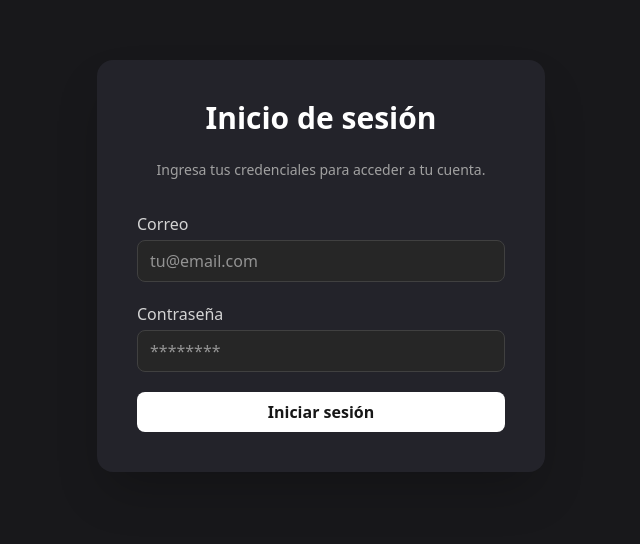
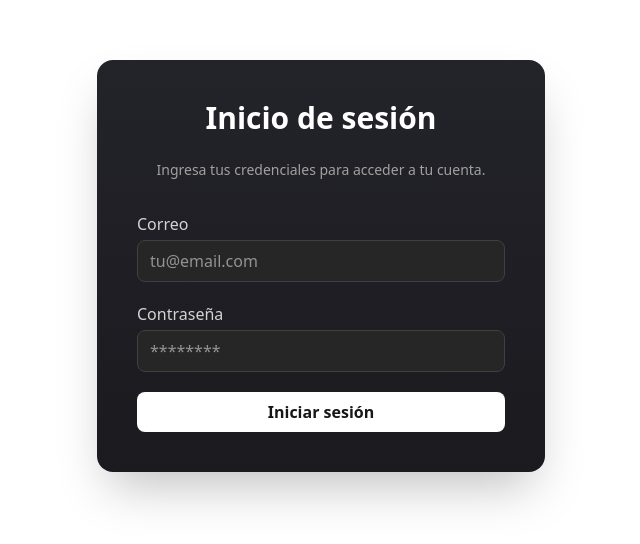
Before and after one commit to EkarCortes/SeguridadFront, a React (Vite) app: page /home in a window 1280 px wide. Shown: the part 134-678 px from the top of the page, without its empty margins (319-959 px from the left). Built offline with nearby package versions, Linux system fonts and the light colour scheme.

Commit message:
Apply gradient backgrounds to main UI components

```diff
--- a/src/components/AccessTable.tsx
+++ b/src/components/AccessTable.tsx
@@ -106,7 +106,9 @@ const columns = [
 
 // Paginación personalizada
 const CustomPagination = (props: any) => (
-  <div className="flex justify-end items-center gap-2 p-2 bg-[#23232a] rounded-b">
+  <div className="flex justify-end items-center gap-2 p-2  rounded-b" style={{
+              background: `linear-gradient(180deg, #23232a 0%, #1a1a1f 100%)`,
+            }}>
     <button
       className="px-3 py-1 rounded bg-[#3f3f46] text-white font-bold hover:bg-[#18181b] transition"
       onClick={() => props.onChangePage(props.currentPage - 1)}
@@ -138,7 +140,8 @@ const customStyles: TableProps<any>["customStyles"] = {
   },
   headRow: {
     style: {
-      backgroundColor: "#23222A",
+
+     background: `linear-gradient(180deg, #23232a 0%, #1a1a1f 100%)`,
       color: accentColor,
       fontWeight: 600,
       fontSize: 15,
@@ -159,12 +162,12 @@ const customStyles: TableProps<any>["customStyles"] = {
   },
   rows: {
     style: {
-      backgroundColor: "#313136",
+      backgroundColor: "#252730",
       color: "#fff",
       fontSize: "0.95rem",
       borderBottom: "1px solid #303036",
       '&:nth-of-type(odd)': {
-        backgroundColor: "#2B2B2E",
+        backgroundColor: "#2f313aff",
       },
       '&:hover': {
         backgroundColor: "#313136",
--- a/src/components/Modal.tsx
+++ b/src/components/Modal.tsx
@@ -26,6 +26,9 @@ const Modal: React.FC<ModalProps> = ({
     <div className="fixed inset-0 z-50 flex items-center justify-center bg-black/60">
       <div
         className={`bg-[#23232a] rounded-xl shadow-2xl w-full ${sizeClass} p-6 relative`}
+style={{
+              background: `linear-gradient(180deg, #23232a 0%, #1a1a1f 100%)`,
+            }}
       >
         <button
           className="absolute top-3 right-3 text-neutral-400 hover:text-white text-xl"
--- a/src/hooks/drawer/useDrawerStyles.ts
+++ b/src/hooks/drawer/useDrawerStyles.ts
@@ -41,7 +41,7 @@ export const useDrawerStyles = (
     const drawerStyles = {
         display: "block",
         "& .MuiDrawer-paper": {
-            background: `linear-gradient(180deg, ${paperColor} 0%, #1a1a1f 100%)`,
+            background: "#23232a",
             color: accentColor,
             border: "none",
             boxShadow: open
--- a/src/views/agregados/listaAgregados.tsx
+++ b/src/views/agregados/listaAgregados.tsx
@@ -124,7 +124,8 @@ const columns = (
 const customStyles = {
   table: {
     style: {
-      backgroundColor: "#23232a",
+           background: `linear-gradient(180deg, #23232a 0%, #1a1a1f 100%)`,
+
       borderRadius: "0.75rem",
       color: "#a3a3a3",
       minHeight: "400px",
@@ -132,7 +133,8 @@ const customStyles = {
   },
   headRow: {
     style: {
-      backgroundColor: "#22222A",
+           background: `linear-gradient(180deg, #23232a 0%, #1a1a1f 100%)`,
+
       color: "#a3a3a3",
       fontWeight: "bold",
       fontSize: "1rem",
@@ -145,14 +147,14 @@ const customStyles = {
       fontSize: "1rem",
     },
   },
-  rows: {
+   rows: {
     style: {
-      backgroundColor: "#313136",
+      backgroundColor: "#252730",
       color: "#fff",
       fontSize: "0.95rem",
       borderBottom: "1px solid #303036",
       '&:nth-of-type(odd)': {
-        backgroundColor: "#2B2B2E",
+        backgroundColor: "#2f313aff",
       },
       '&:hover': {
         backgroundColor: "#313136",
@@ -161,7 +163,8 @@ const customStyles = {
   },
   pagination: {
     style: {
-      backgroundColor: "#23232a",
+           background: `linear-gradient(180deg, #23232a 0%, #1a1a1f 100%)`,
+
       color: "#a3a3a3",
       borderBottomLeftRadius: "0.75rem",
       borderBottomRightRadius: "0.75rem",
--- a/src/views/home/home.tsx
+++ b/src/views/home/home.tsx
@@ -41,11 +41,19 @@ const Dashboard = () => {
         {/* Fila superior: gráfica y cámara */}
         <div className="flex flex-col md:flex-row gap-4 w-full">
           {/* Gráfica */}
-          <div className="flex-1 bg-[#303036] rounded-lg shadow p-4 min-h-[370px] flex items-center justify-center">
+            <div
+            className="flex-1 rounded-lg shadow p-4 min-h-[370px] flex items-center justify-center"
+            style={{
+              background: `linear-gradient(180deg, #23232a 0%, #1a1a1f 100%)`,
+            }}
+            >
             <AccessChart />
-          </div>
+            </div>
           {/* Cámara en vivo */}
-          <div className="w-full md:w-[350px] bg-[#313136] rounded-lg shadow p-4 min-h-[220px] flex flex-col items-center justify-center">
+          <div className="w-full md:w-[350px]  rounded-lg shadow p-4 min-h-[220px] flex flex-col items-center justify-center"
+          style={{
+              background: `linear-gradient(180deg, #23232a 0%, #1a1a1f 100%)`,
+            }}>
             <button
               className="w-32 h-24 bg-[#23232a] rounded-lg flex items-center justify-center mb-2 border-2 border-dashed border-[#a3a3a3] outline-none focus:ring-2 focus:ring-[#a3a3a3] transition"
               onClick={() => setModalOpen(true)}
@@ -57,7 +65,10 @@ const Dashboard = () => {
           </div>
         </div>
         {/* Fila inferior: tabla de accesos */}
-        <div className="bg-white/5 rounded-lg shadow min-h-[220px] flex items-center justify-center w-full">
+        <div className="rounded-lg shadow min-h-[220px] flex items-center justify-center w-full"
+        style={{
+              background: `linear-gradient(180deg, #0000ffff 0%, #0000ffff 100%)`,
+            }}>
           <AccessTable />
         </div>
       </div>
--- a/src/views/ingresados/listaIngresados.tsx
+++ b/src/views/ingresados/listaIngresados.tsx
@@ -93,7 +93,7 @@ const columns = (handleSelectPhoto: (row: any) => void): TableProps<any>["column
 const customStyles = {
   table: {
     style: {
-      backgroundColor: "#23232a",
+      background: `linear-gradient(180deg, #23232a 0%, #1a1a1f 100%)`,
       borderRadius: "0.75rem",
       color: "#a3a3a3",
       minHeight: "400px",
@@ -101,7 +101,7 @@ const customStyles = {
   },
   headRow: {
     style: {
-      backgroundColor: "#22222A",
+      background: `linear-gradient(180deg, #23232a 0%, #1a1a1f 100%)`,
       color: "#a3a3a3",
       fontWeight: "bold",
       fontSize: "1rem",
@@ -114,24 +114,24 @@ const customStyles = {
       fontSize: "1rem",
     },
   },
-  rows: {
+ rows: {
     style: {
-      backgroundColor: "#313136",
+      backgroundColor: "#252730",
       color: "#fff",
       fontSize: "0.95rem",
       borderBottom: "1px solid #303036",
-      minHeight: "36px",
       '&:nth-of-type(odd)': {
-        backgroundColor: "#2B2B2E",
+        backgroundColor: "#2f313aff",
       },
       '&:hover': {
         backgroundColor: "#313136",
       },
     },
+
   },
   pagination: {
     style: {
-      backgroundColor: "#23232a",
+      background: `linear-gradient(180deg, #23232a 0%, #1a1a1f 100%)`,
       color: "#a3a3a3",
       borderBottomLeftRadius: "0.75rem",
       borderBottomRightRadius: "0.75rem",
@@ -199,7 +199,7 @@ export default function ListaIngresados() {
             placeholder="Buscar..."
             value={search}
             onChange={(e) => setSearch(e.target.value)}
-            className="rounded bg-[#18181b] text-white px-3 py-2 w-64 border border-[#303036] focus:outline-none focus:ring-2 focus:ring-blue-700"
+            className="rounded bg-[#18181b] text-white px-3 py-2 w-80 border border-[#303036] focus:outline-none focus:ring-2 focus:ring-blue-700"
             style={{ minWidth: 0 }}
           />
         </div>
--- a/src/views/login/login.tsx
+++ b/src/views/login/login.tsx
@@ -18,8 +18,13 @@ export default function Login({ onLogin }: LoginProps) {
   }
 
   return (
-    <div className="min-h-screen bg-[#18181b] flex items-center justify-center px-4">
-      <div className="w-full max-w-md bg-[#23232a] rounded-2xl shadow-2xl p-8 sm:p-10 flex flex-col gap-6">
+    <div className="min-h-screen  flex items-center justify-center px-4"
+
+    >
+      <div className="w-full max-w-md bg-[#23232a] rounded-2xl shadow-2xl p-8 sm:p-10 flex flex-col gap-6"
+      style={{
+              background: `linear-gradient(180deg, #23232a 0%, #1a1a1f 100%)`,
+            }}>
         <h2 className="text-2xl sm:text-3xl font-bold text-white text-center">Inicio de sesión</h2>
         <p className="text-neutral-400 mb-2 text-sm text-center">
           Ingresa tus credenciales para acceder a tu cuenta.
```
